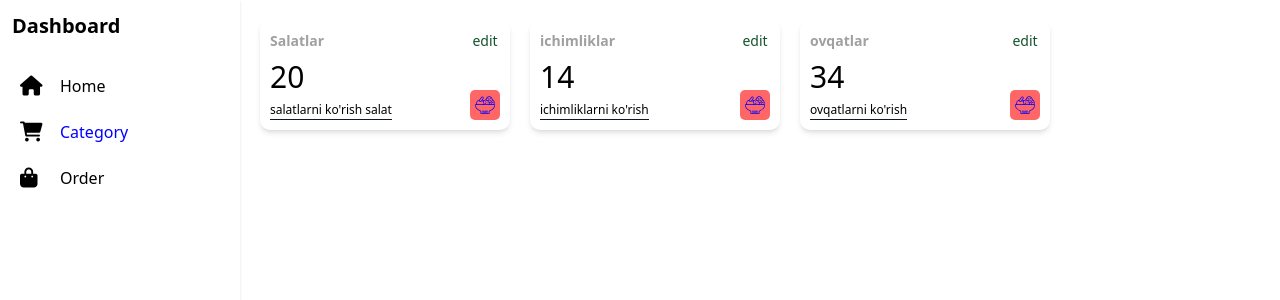
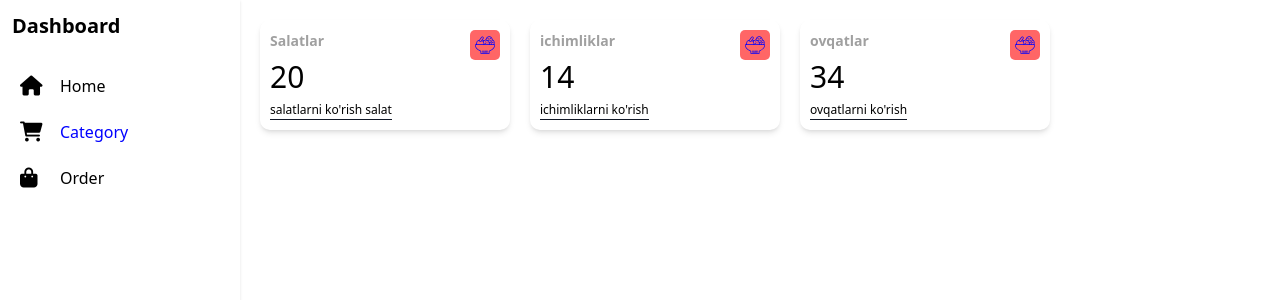
Before and after one commit to Samandar0021305/Dilkash-admin, a React (Create React App) app: page /category in a window 1280 px wide. Shown: the top 300 px of the page. Built offline with nearby package versions, Linux system fonts and the light colour scheme.

Commit message:
hover edit icon in category card

```diff
--- a/src/components/Widget/index.jsx
+++ b/src/components/Widget/index.jsx
@@ -1,33 +1,53 @@
-import React, { useState } from 'react'
-import { Link } from 'react-router-dom'
-import {CategoryLits} from "../../utils/Constants"
+import React, { useState } from "react";
+import { Link } from "react-router-dom";
+import { CategoryLits } from "../../utils/Constants";
 
 const index = React.memo(() => {
-    const [list,setList] = useState(CategoryLits)
+  const [list, setList] = useState(CategoryLits);
+  const [isShown, setIsShown] = useState(false)
   return (
     <div>
-        <ul className='flex justify-between mt-[20px]'>
-            {list.map(val=>{
-                return(<li className='flex mx-[10px] w-[250px] justify-between flex-1 p-[10px] shadow-md rounded-[10px] h-[110px]'  key={val.id}>
-                    <span className='flex flex-col justify-between'>
-                        <span className='font-bold text-[14px] text-[#A0A0A0]'>{val.name}</span>
-                        <span className='text-[30px] font-[300]'>{val.cout}</span>
-                        <Link className='w-max	 text-[12px] border-b border-gray-900 '>{val.see}</Link>
-                    </span>
-                    <span className='flex flex-col items-center justify-between'>
-                      <p className='text-green-900 text-[14px]' >{val.edit}</p>
-                      <img className='p-[5px] bg-[#ff000099]  rounded-[5px] self-end w-[30px] h-[30px]' src={val.img} alt="" />
-                    </span>
-                </li>)
-            })}
-        </ul>
+      <ul className="flex justify-between mt-[20px]">
+        {list.map((val) => {
+          return (
+            <li
+              className="flex mx-[10px] w-[250px] justify-between flex-1 p-[10px] shadow-md rounded-[10px] h-[110px] "
+              key={val.id}
+              onMouseEnter={() => setIsShown(true)}
+              onMouseLeave={() => setIsShown(false)}>
+              <span className="flex flex-col justify-between">
+                <span className="font-bold text-[14px] text-[#A0A0A0]">
+                  {val.name}
+                </span>
+                <span className="text-[30px] font-[300]">{val.cout}</span>
+                <Link className="w-max	 text-[12px] border-b border-gray-900 ">
+                  {val.see}
+                </Link>
+              </span>
+              <span className="flex flex-col items-center justify-between">
+                <img
+                  className="p-[5px] bg-[#ff000099]  rounded-[5px] self-end w-[30px] h-[30px]"
+                  src={val.img}
+                  alt=""
+                />
+                {isShown === true ? (
+                <i
+                  className={
+                    val.edit + " text-green-900 text-[14px]"
+                  }></i>
+                ): null}
+              </span>
+            </li>
+          );
+        })}
+      </ul>
     </div>
-  )
-})
+  );
+});
 
 // font-size: 18px;
 //       padding: 5px;
 //       border-radius: 5px;
 //       align-self: flex-end;
 
-export default index
+export default index;
--- a/src/utils/Constants.js
+++ b/src/utils/Constants.js
@@ -18,30 +18,30 @@ export const sidebar = [
   }
 ];
 
-export const CategoryLits= [
+export const CategoryLits = [
   {
-        id:1,
-        name:"Salatlar",
-        cout:'20',
-        see:"salatlarni ko'rish salat",
-        img:Salad,
-        edit:"edit"
+    id: 1,
+    name: "Salatlar",
+    cout: "20",
+    see: "salatlarni ko'rish salat",
+    img: Salad,
+    edit: "fa-solid fa-pencil",
   },
 
   {
-        id:2,
-        name:"ichimliklar",
-        cout:'14',
-        see:"ichimliklarni ko'rish",
-        img:Salad ,
-        edit:"edit"
+    id: 2,
+    name: "ichimliklar",
+    cout: "14",
+    see: "ichimliklarni ko'rish",
+    img: Salad,
+    edit: "fa-solid fa-pencil",
   },
   {
-        id:3,
-        name:"ovqatlar",
-        cout:'34',
-        see:"ovqatlarni ko'rish",
-        img:Salad ,
-        edit:"edit"
+    id: 3,
+    name: "ovqatlar",
+    cout: "34",
+    see: "ovqatlarni ko'rish",
+    img: Salad,
+    edit: "fa-solid fa-pencil",
   },
-]
+];
```
Also changed, not shown: .yarnrc.yml (deleted), 2 other files (tests, documents, lock files or other folders). Lines whose indentation alone changed are shown as unchanged.
